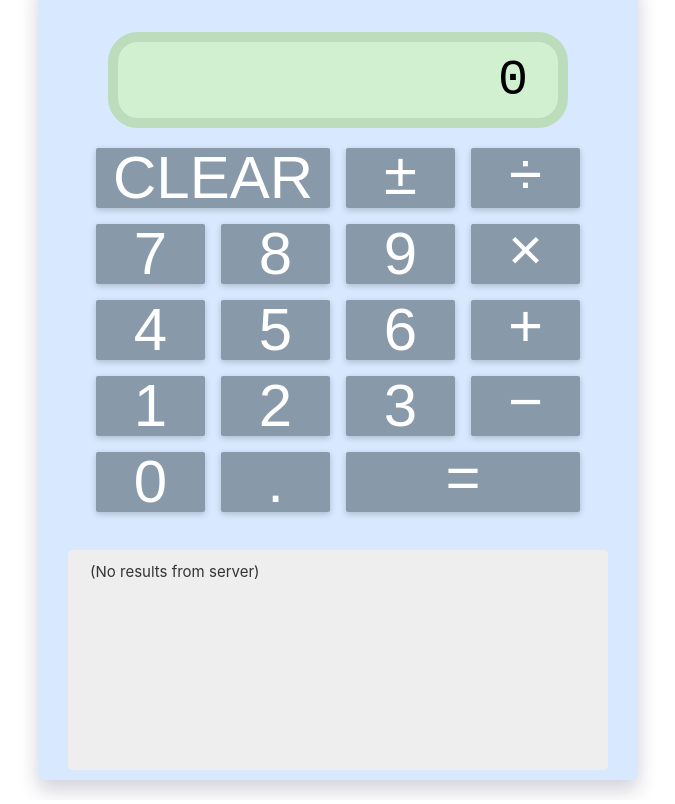
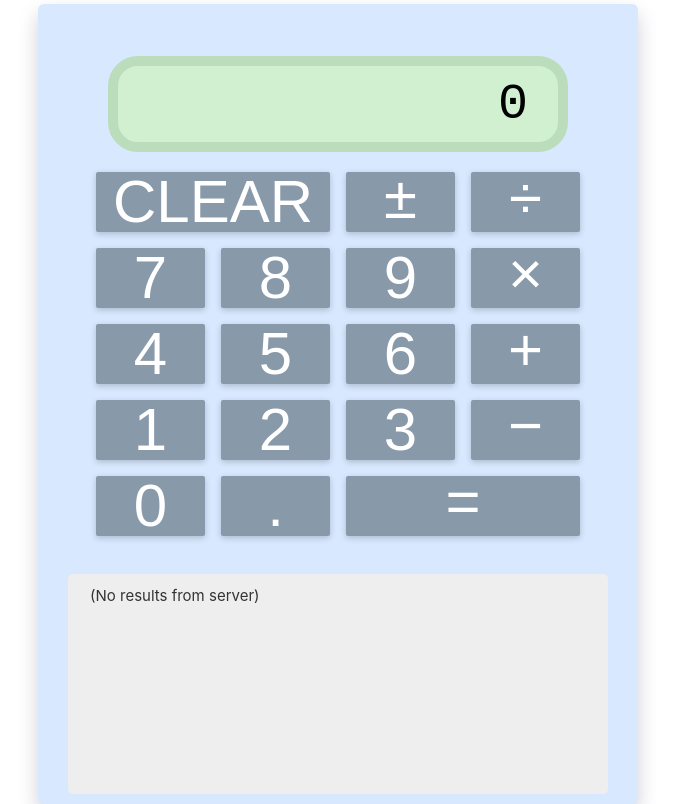
Before and after one commit to dmayou/share_calc, a React (Create React App) app: page / in a window 1280 px wide. Shown: the whole page, without its empty margins (322-997 px from the left). Built offline with nearby package versions, Linux system fonts and the light colour scheme; no server answers.

Commit message:
tweak styling

```diff
--- a/src/Components/App.css
+++ b/src/Components/App.css
@@ -16,7 +16,7 @@
     position: absolute;
     top: 50%;
     left: 50%;
-    transform: translate(-50%, -55%);
+    transform: translate(-50%, -52%);
   }
 }
 
--- a/src/Components/Calc.css
+++ b/src/Components/Calc.css
@@ -9,5 +9,7 @@
 }
 
 @media (max-width: 600px) {
-    .Calc { padding: 0; }
+    .Calc {
+        padding: 0;
+    }
 }
--- a/src/Components/Key.css
+++ b/src/Components/Key.css
@@ -46,6 +46,6 @@
 }
 
 .Key__button:active {
-    transform: translate(1px, 1px);
+    transform: scale(.98) translate(1px, 1px);
     filter: brightness(110%);
 }
```
